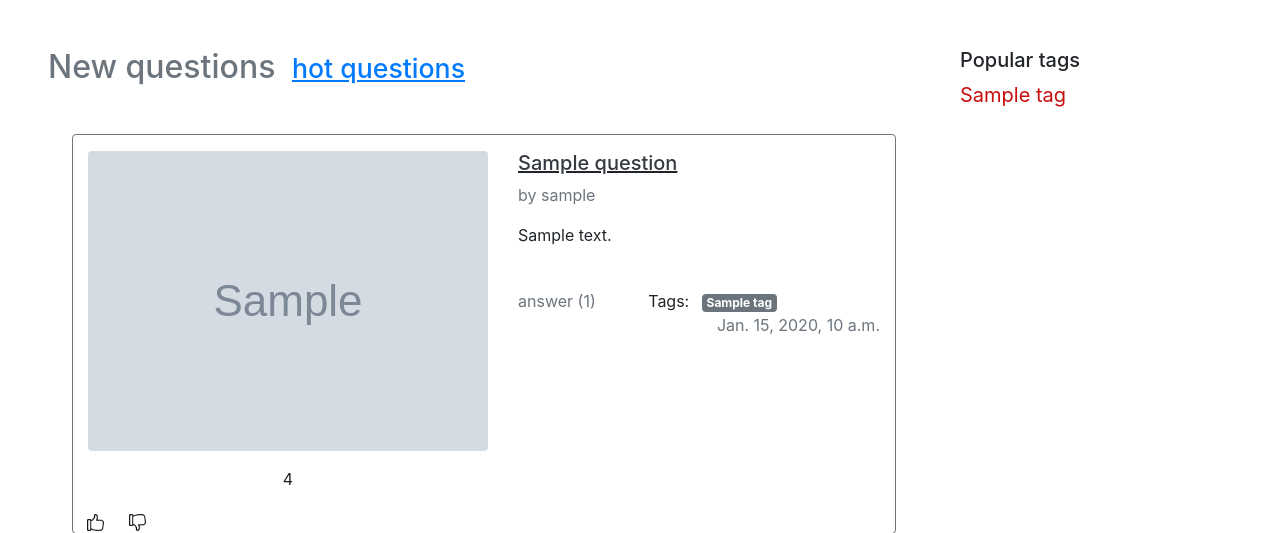
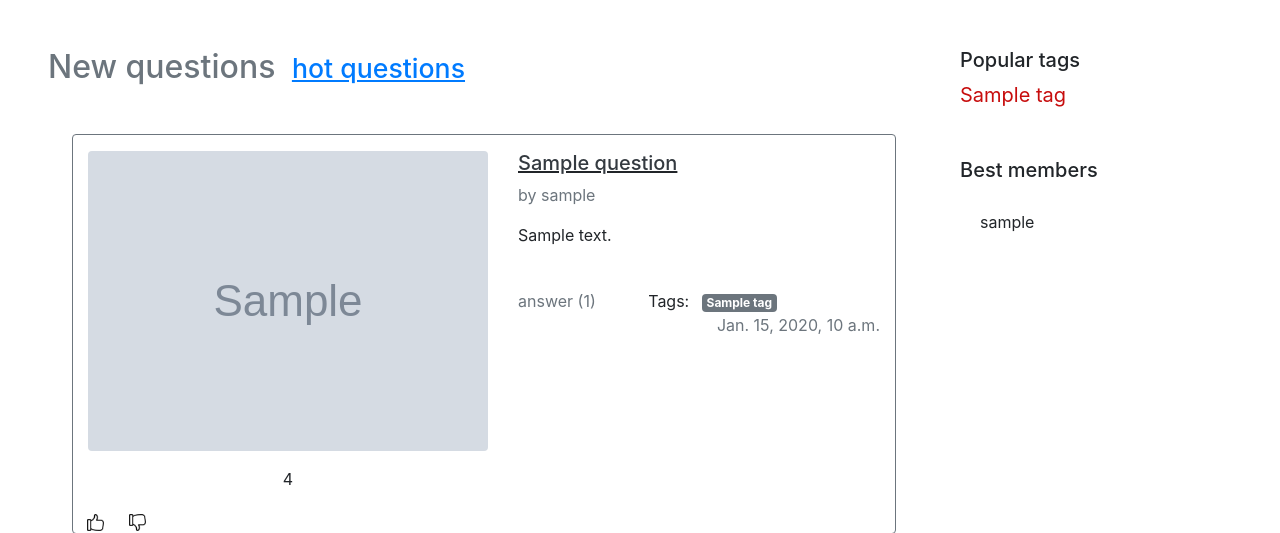
Before and after one commit to keithzetterstrom/AskMe, a Django app: page /AskMe/ in a window 1280 px wide. Shown: the part 56-589 px from the top of the page. Run offline with Django 3.2, Linux system fonts and the light colour scheme; tables that the repository leaves empty hold one stand-in row (values such as "Sample post"); grey boxes marked "Sample" are stand-in pictures; some libraries are stand-ins or nearby versions.

Commit message:
Добавлен список популярных пользователей на базовой странице.

```diff
--- a/AskMeApp/forms.py
+++ b/AskMeApp/forms.py
@@ -1,4 +1,3 @@
-import string
 from PIL import Image
 from django import forms
 from django.contrib.auth import authenticate
--- /dev/null
+++ b/AskMeApp/templatetags/user_load.py
@@ -0,0 +1,10 @@
+from AskMeApp.models import User
+from django import template
+
+register = template.Library()
+
+
+@register.inclusion_tag('users_output.html')
+def show_users():
+    users = list(User.objects.order_by('-rating').values_list('username', flat=True)[:5])
+    return {'users': users}
--- a/templates/base.html
+++ b/templates/base.html
@@ -1,5 +1,6 @@
 {% load static %}
 {% load tag_load %}
+{% load user_load %}
 
 <!doctype html>
 <html lang="en">
@@ -55,14 +56,16 @@
             {% show_results %}
         </ul>
 
-{#        <h5 class="mt-5">Best members</h5>#}
-{#        <ul class="list-group list-group-flush mt-3">#}
-{#            <li class="list-group-item">Mr. Freeman</li>#}
-{#            <li class="list-group-item">Dr. House</li>#}
-{#            <li class="list-group-item">Bender</li>#}
-{#            <li class="list-group-item">Queen Victoria</li>#}
-{#            <li class="list-group-item">V. Pupkin</li>#}
-{#        </ul>#}
+        <h5 class="mt-5">Best members</h5>
+        <ul class="list-group list-group-flush mt-3">
+            {% show_users %}
+
+            {% comment %}<li class="list-group-item">Mr. Freeman</li>
+            <li class="list-group-item">Dr. House</li>
+            <li class="list-group-item">Bender</li>
+            <li class="list-group-item">Queen Victoria</li>
+            <li class="list-group-item">V. Pupkin</li>{% endcomment %}
+        </ul>
     </div>
     </div>
 </div>
--- /dev/null
+++ b/templates/users_output.html
@@ -0,0 +1,3 @@
+{% for user in users %}
+    <li class="list-group-item">{{ user }}</li>
+{% endfor %}
```
